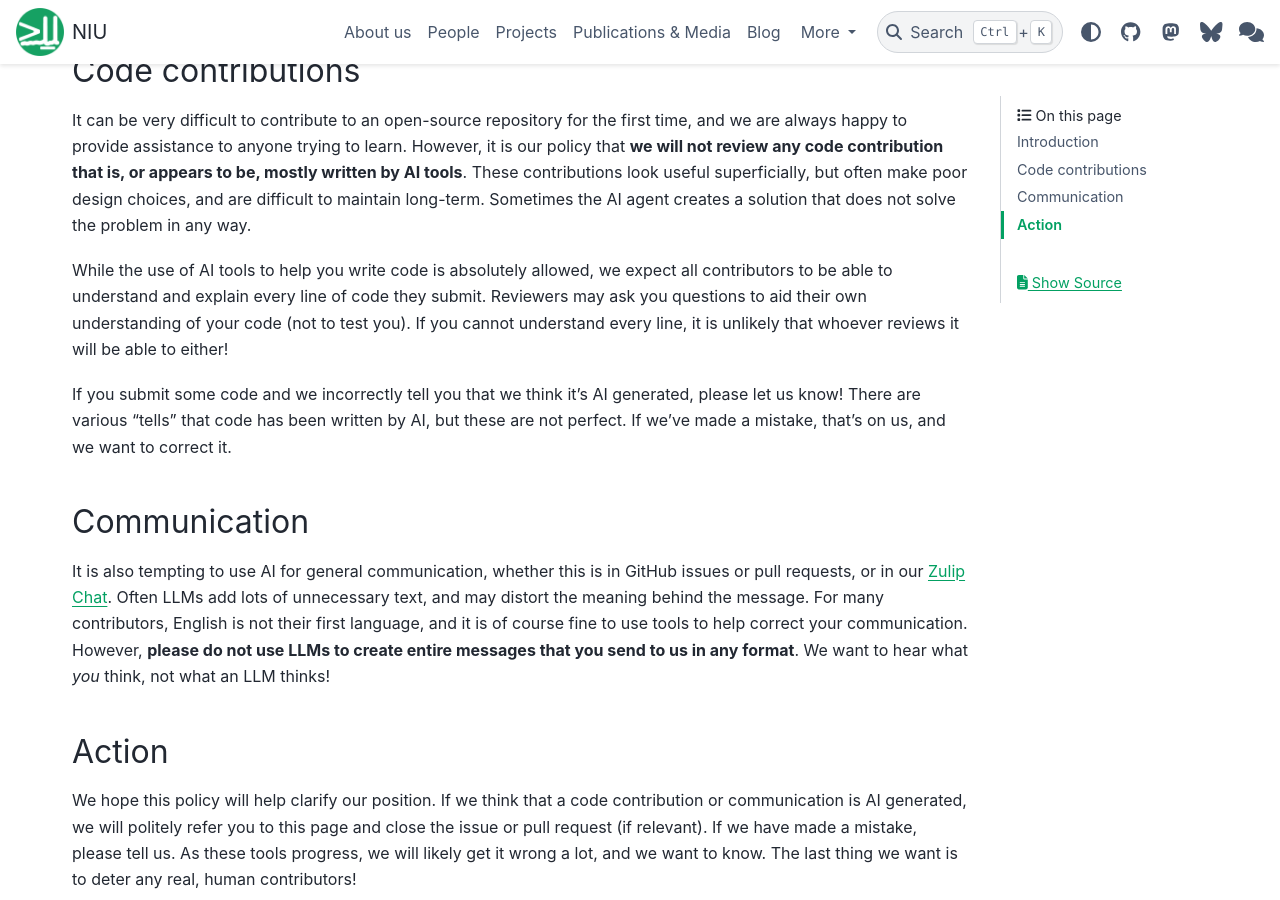
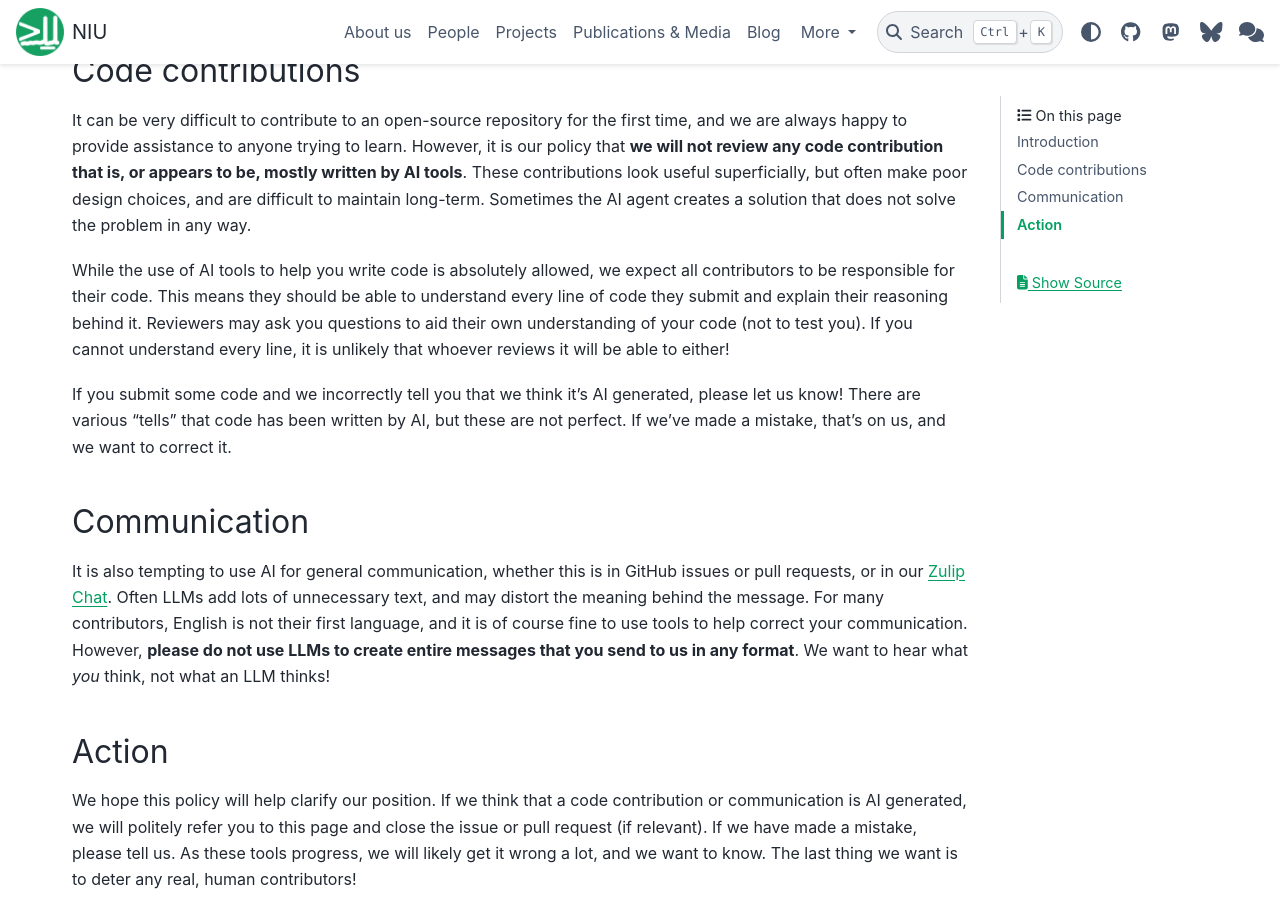
Before and after one commit to neuroinformatics-unit/neuroinformatics-unit.github.io, a Sphinx documentation site: the page built from docs/source/get-involved/ai_policy.md, in a window 1280 px wide and 900 px high, scrolled down 695 px. Built offline with Sphinx 7.4.7 and the PyData theme 0.15.4, drawn with Linux system fonts in a browser that asks for light colours; nearby versions of some CDN libraries.

Commit message:
Update wording based on feedback

```diff
--- a/docs/source/get-involved/ai_policy.md
+++ b/docs/source/get-involved/ai_policy.md
@@ -25,9 +25,11 @@ that is, or appears to be, mostly written by AI tools**. These contributions loo
 poor design choices, and are difficult to maintain long-term. Sometimes the AI agent creates a solution that does not
 solve the problem in any way.
 
-While the use of AI tools to help you write code is absolutely allowed, we expect all contributors to be able to
-understand and explain every line of code they submit. Reviewers may ask you questions to aid their own understanding of your code (not to test you). If you cannot
-understand every line, it is unlikely that whoever reviews it will be able to either!
+While the use of AI tools to help you write code is absolutely allowed, we expect all contributors to be responsible
+for their code. This means they should be able to understand every line of code they submit and explain their
+reasoning behind it. Reviewers may ask you questions to aid their own understanding
+of your code (not to test you). If you cannot understand every line, it is unlikely that whoever reviews
+it will be able to either!
 
 If you submit some code and we incorrectly tell you that we think it's AI generated, please let us know! There are various
 "tells" that code has been written by AI, but these are not perfect. If we've made a mistake, that's on us, and we
```
